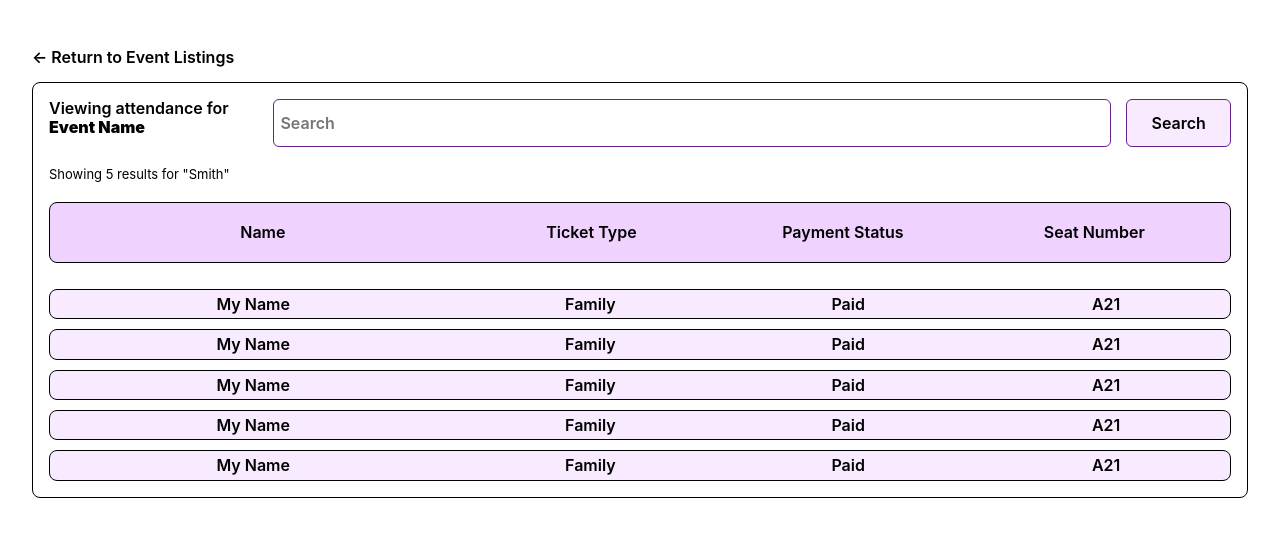
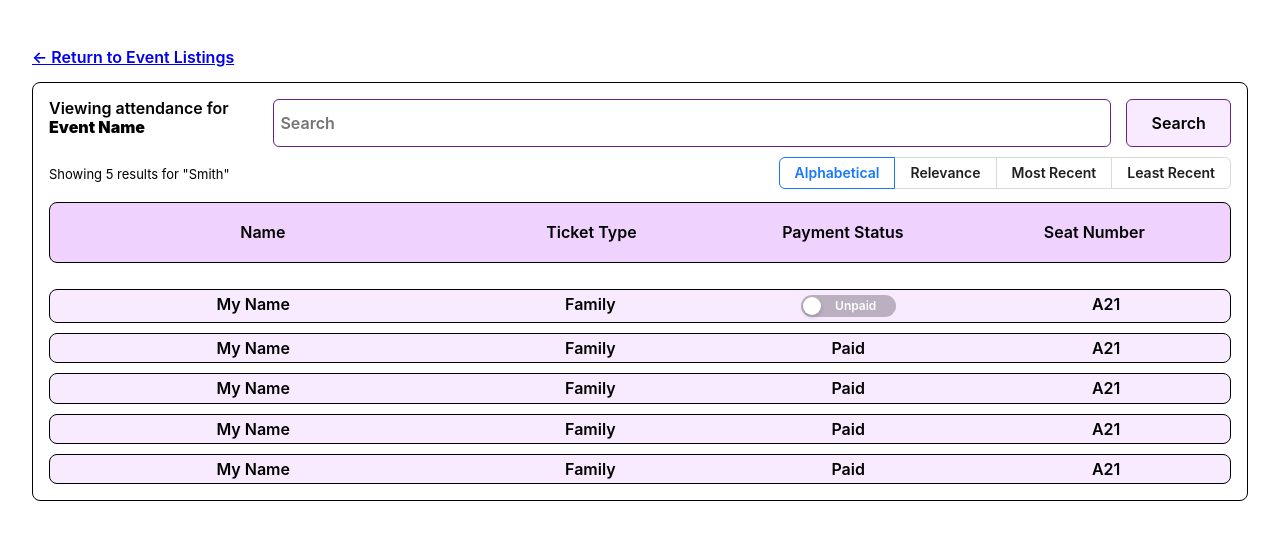
Before and after one commit to rice-apps/rdt-admin, a React (Create React App) app in the folder client/: page / in a window 1280 px wide. Shown: the top 540 px of the page. Built offline with nearby package versions, Linux system fonts and the light colour scheme.

Commit message:
attendance page styling

```diff
--- a/client/src/components/login/attendance.css
+++ b/client/src/components/login/attendance.css
@@ -65,11 +65,20 @@ button {
 
 }
 
+.search {
+    display: flex;
+    justify-content: space-between;
+}
+
 .search-results {
     margin-top: 20px;
     margin-bottom: 20px;
-    font-size: small;
+    font-size: 13px;
     font-weight: 400;
+}
+
+.search-criteria-switch {
+    margin-top: 10px;
 }
 
 .user-cards {
@@ -124,6 +133,13 @@ button {
     background-color: #F8EBFF;
 }
 
+/* .divider {
+    border: #68228C;
+    border-style: solid;
+    border-width: 1px;
+    height: 100%;
+} */
+
 .name {
     flex: 5;
 }
@@ -134,6 +150,16 @@ button {
 
 .payment-status {
     flex: 3;
+    display: flex;
+    align-items: center;
+    justify-content: center;
+}
+
+.toggle {
+    width: 40%;
+    display: flex;
+    justify-content: center;
+    align-items: center;
 }
 
 .seat-number {
--- a/client/src/components/login/attendance.js
+++ b/client/src/components/login/attendance.js
@@ -1,15 +1,24 @@
 import './attendance.css'
-<link href="https://cdnjs.cloudflare.com/ajax/libs/font-awesome/4.7.0/css/font-awesome.min.css" rel="stylesheet"/>
+import { BrowserRouter, useNavigate } from 'react-router-dom';
+import { CheckOutlined, CloseOutlined } from '@ant-design/icons';
+import { Switch, Space, App } from 'antd';
+import { Divider } from "antd";
+import Attendanceswitch from './attendanceswitch';
 
 const Attendance = () => {
+    console.log();
+    const navigate = useNavigate();
     return (
     <div className='main-div'>
-        <div className='return-listings'> ← Return to Event Listings</div>
+        <div className='return-listings'>
+        {/* <Link to="">← Return to Event Listings</Link> */}
+        <a href="home" onClick={() => navigate("home")}>← Return to Event Listings</a>
+        </div>
         <div className="main-content">
 
             <div className="search">
                 <div className="search-text">
-                    Viewing attendance for <br />
+                    Viewing attendance for<br />
                     <strong>Event Name</strong>
 
                 </div>
@@ -19,7 +28,12 @@ const Attendance = () => {
                 </div>
             </div>
 
-            <div className='search-results'>Showing 5 results for "Smith"</div>
+            <div className="search">
+                <div className='search-results'>Showing 5 results for "Smith"</div>
+                <div className="search-criteria-switch">
+                    <Attendanceswitch />
+                </div>
+            </div>
 
             <div className="entry-header">
                 <div className="entry-header1">Name</div>
@@ -32,7 +46,12 @@ const Attendance = () => {
                 <div className="card">
                     <div className="name">My Name</div>
                     <div className="ticket-type">Family</div>
-                    <div className="payment-status">Paid</div>
+                    {/* <Divider className='divider' type='vertical'></Divider> */}
+                    <div className="payment-status">
+                        <div className="toggle">
+                            <Switch checkedChildren="Paid" unCheckedChildren="Unpaid" defaultUnchecked />
+                        </div>
+                    </div>
                     <div className="seat-number">A21</div>
                 </div>
                 <div className="card">
--- /dev/null
+++ b/client/src/components/login/attendanceswitch.js
@@ -0,0 +1,36 @@
+import React, { useState } from 'react';
+import { Radio, TreeSelect } from 'antd';
+
+const Attendanceswitch = () => {
+  const [placement, SetPlacement] = useState('topLeft');
+  const placementChange = (e) => {
+    SetPlacement(e.target.value);
+  };
+
+  return (
+    <>
+      <Radio.Group value={placement} onChange={placementChange}>
+        <Radio.Button value="topLeft">Alphabetical</Radio.Button>
+        <Radio.Button value="topRight">Relevance</Radio.Button>
+        <Radio.Button value="bottomLeft">Most Recent</Radio.Button>
+        <Radio.Button value="bottomRight">Least Recent</Radio.Button>
+      </Radio.Group>
+
+        {/* <TreeSelect
+            showSearch
+            dropdownStyle={{
+            maxHeight: 400,
+            overflow: 'auto',
+            minWidth: 300,
+            }}
+            placeholder="Please select"
+            dropdownMatchSelectWidth={false}
+            placement={placement}
+            allowClear
+            treeDefaultExpandAll
+            treeData={treeData}
+        /> */}
+    </>
+  );
+};
+export default Attendanceswitch;
```
